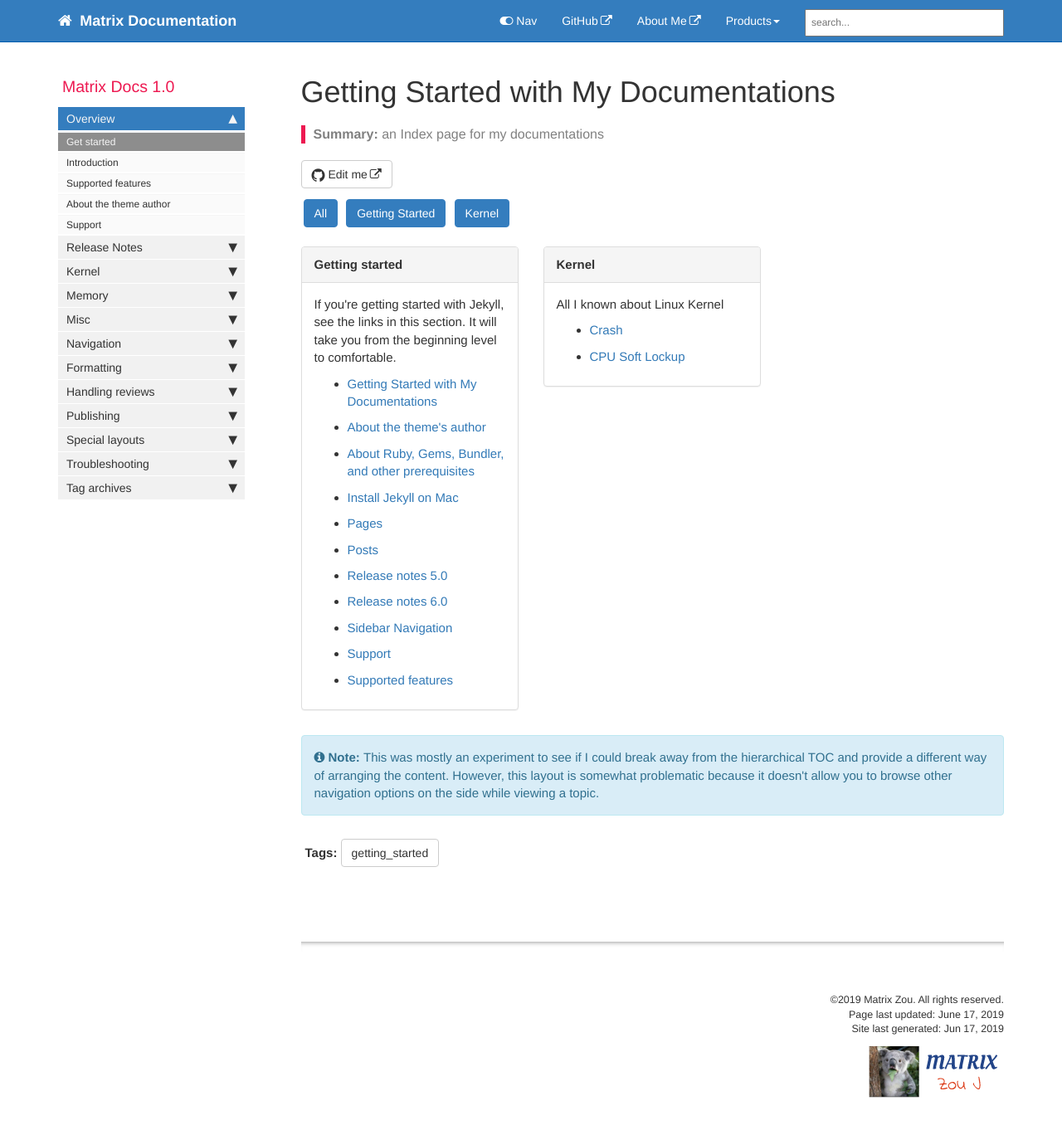
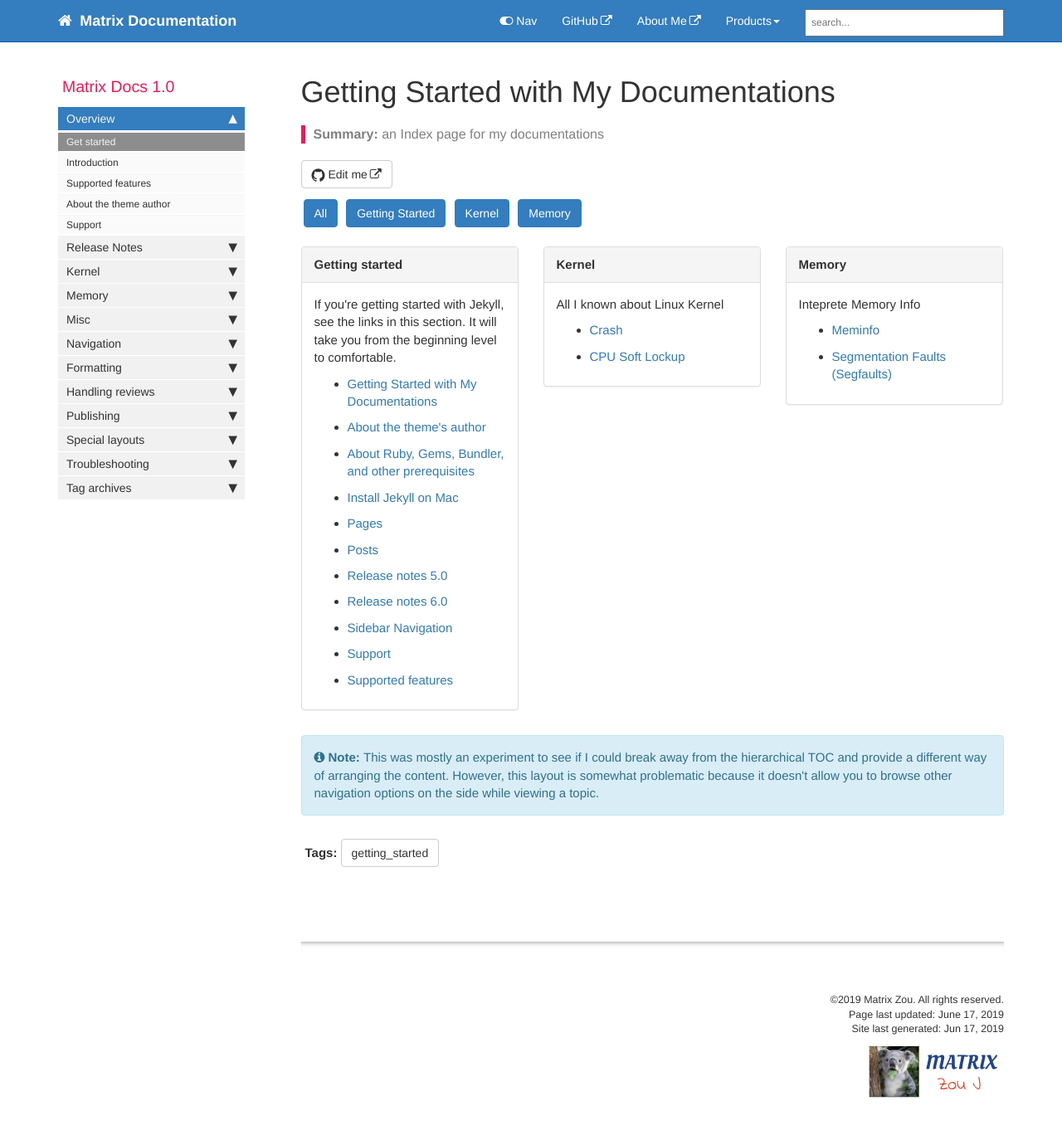
Before and after one commit to matrixzj/documentations, a Jekyll site: the page built from index.html, in a window 1280 px wide and 1395 px high. Shown: the top 1362 px of the window at 83% size. Built offline with Jekyll 4.4.1, drawn with Linux system fonts in a browser that asks for light colours; comment, search, counter and statistics services are not loaded.

Commit message:
There are 1 files have been modified at 2019-06-17 13:46:39 . 	-rw-r--r-- 1 jzou ops 3656 Jun 17 13:46 index.html No files have been added. No files have been deleted. No file type has been changed.

```diff
--- a/index.html
+++ b/index.html
@@ -23,6 +23,7 @@ sidebar: mydoc_sidebar
       <button class="btn btn-primary" data-group="all">All</button>
       <button class="btn btn-primary" data-group="getting_started">Getting Started</button>
       <button class="btn btn-primary" data-group="kernel">Kernel</button>
+      <button class="btn btn-primary" data-group="memory">Memory</button>
     </div>
 
 <div id="grid" class="row">
@@ -68,8 +69,27 @@ sidebar: mydoc_sidebar
 
     </div>
 
+    <div class="col-xs-6 col-sm-4 col-md-4" data-groups='["memory"]'>
+
+           <div class="panel panel-default">
+               <div class="panel-heading">Memory</div>
+               <div class="panel-body"> Inteprete Memory Info
+                   <ul>
+                {% for page in site.pages %}
+                {% for tag in page.tags %}
+                {% if tag == "memory" %}
+                  <li><a href="{{page.url | remove: '/'}}">{{page.title}}</a></li>
+                {% endif %}
+                {% endfor %}
+                {% endfor %}
+                   </ul>
+               </div>
+            </div>
+
+    </div>
+
           <!-- sizer -->
-      <div class="col-xs-6 col-sm-4 col-md-1 shuffle_sizer"></div>
+    <div class="col-xs-6 col-sm-4 col-md-1 shuffle_sizer"></div>
 
 
     </div><!-- /#grid -->
```
